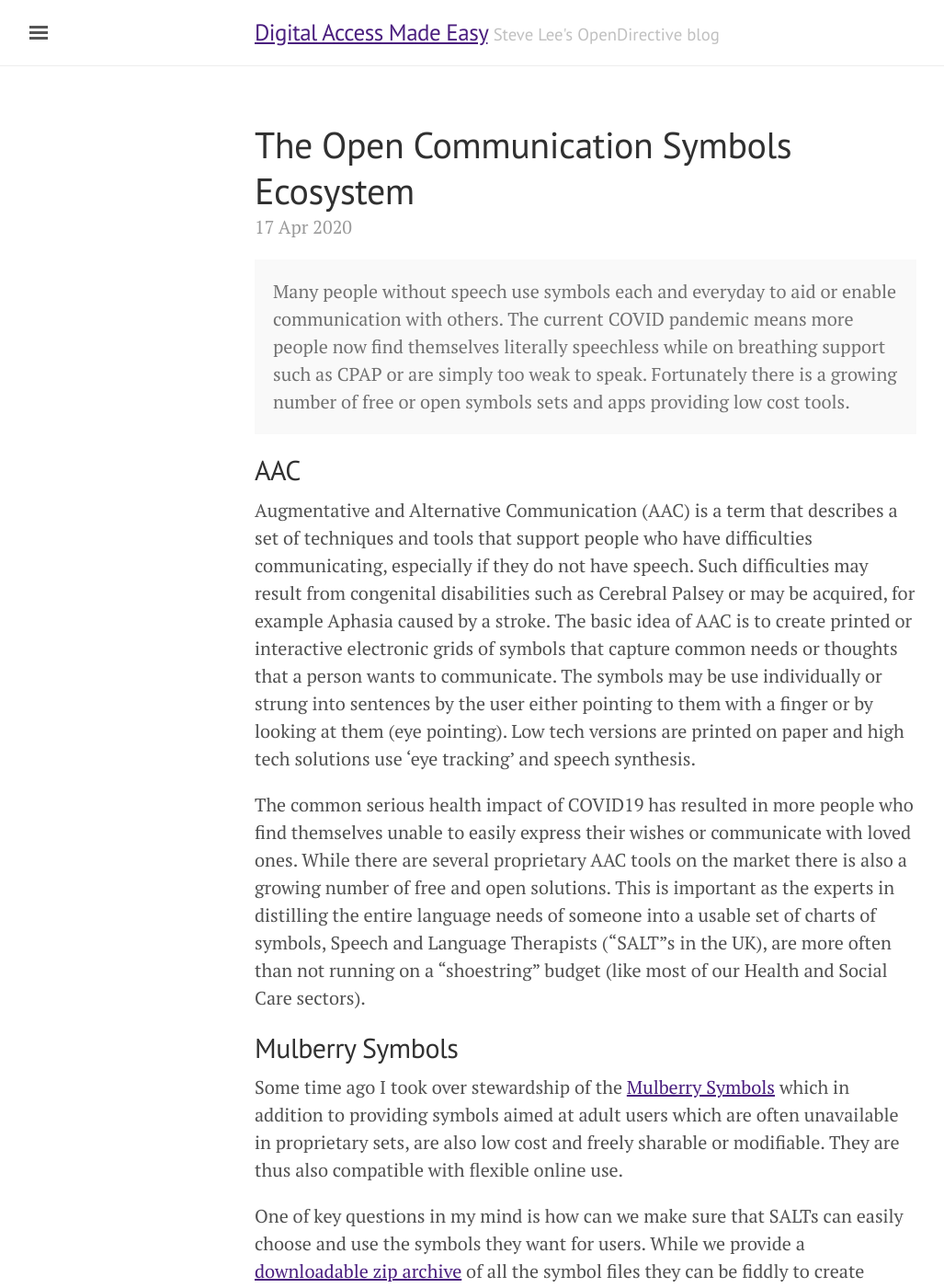
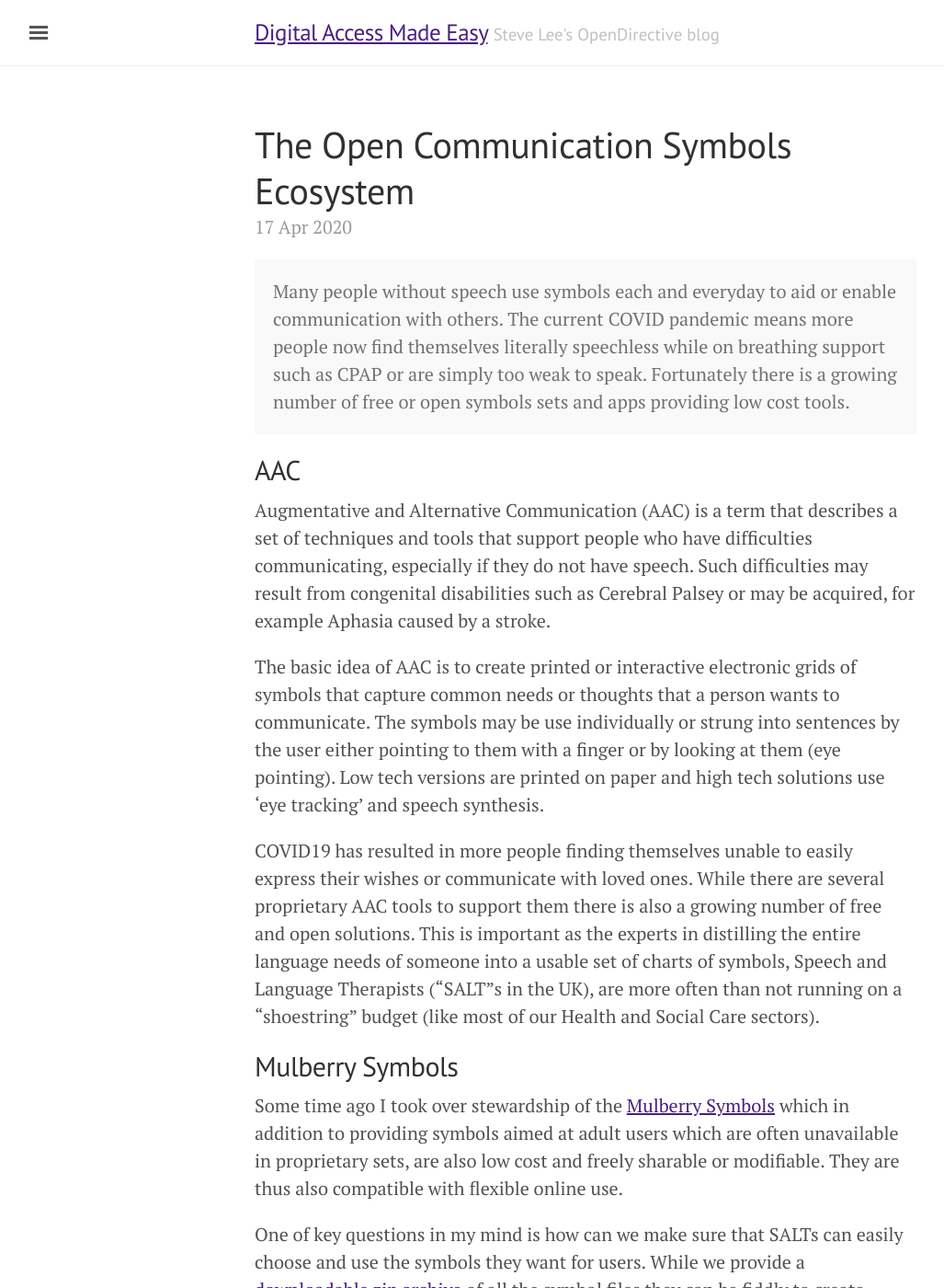
Before and after one commit to OpenDirective/opendirective.github.io, a Jekyll site: the page built from _posts/2020-04-17-the-open-communication-symbols-ecosystem.md, in a window 1280 px wide and 1400 px high. Shown: the whole window at 92% size, without its empty margins (3-1030 px from the left). Built offline with Jekyll 4.4.1, drawn with Linux system fonts in a browser that asks for light colours.

Commit message:
Make a couple of tweaks

```diff
--- a/_posts/2020-04-17-the-open-communication-symbols-ecosystem.md
+++ b/_posts/2020-04-17-the-open-communication-symbols-ecosystem.md
@@ -9,9 +9,11 @@ Many people without speech use symbols each and everyday to aid or enable commun
 
 ## AAC
 
-Augmentative and Alternative Communication (AAC) is a term that describes a set of techniques and tools that support people who have difficulties communicating, especially if they do not have speech. Such difficulties may result from congenital disabilities such as Cerebral Palsey or may be acquired, for example Aphasia caused by a stroke. The basic idea of AAC is to create printed or interactive electronic grids of symbols that capture common needs or thoughts that a person wants to communicate. The symbols may be use individually or strung into sentences by the user either pointing to them with a finger or by looking at them (eye pointing). Low tech versions are printed on paper and high tech solutions use 'eye tracking' and speech synthesis.
+Augmentative and Alternative Communication (AAC) is a term that describes a set of techniques and tools that support people who have difficulties communicating, especially if they do not have speech. Such difficulties may result from congenital disabilities such as Cerebral Palsey or may be acquired, for example Aphasia caused by a stroke.
 
-The common serious health impact of COVID19 has resulted in more people who find themselves unable to easily express their wishes or communicate with loved ones. While there are several proprietary AAC tools on the market there is also a growing number of free and open solutions. This is important as the experts in distilling the entire language needs of someone into a usable set of charts of symbols, Speech and Language Therapists ("SALT"s in the UK), are more often than not running on a "shoestring" budget (like most of our Health and Social Care sectors).
+The basic idea of AAC is to create printed or interactive electronic grids of symbols that capture common needs or thoughts that a person wants to communicate. The symbols may be use individually or strung into sentences by the user either pointing to them with a finger or by looking at them (eye pointing). Low tech versions are printed on paper and high tech solutions use 'eye tracking' and speech synthesis.
+
+COVID19 has resulted in more people finding themselves unable to easily express their wishes or communicate with loved ones. While there are several proprietary AAC tools to support them there is also a growing number of free and open solutions. This is important as the experts in distilling the entire language needs of someone into a usable set of charts of symbols, Speech and Language Therapists ("SALT"s in the UK), are more often than not running on a "shoestring" budget (like most of our Health and Social Care sectors).
 
 ## Mulberry Symbols
 
```
Also changed, not shown: _posts/2020-04-17-open-communication-with-symbols.md (+1 -1 lines).
